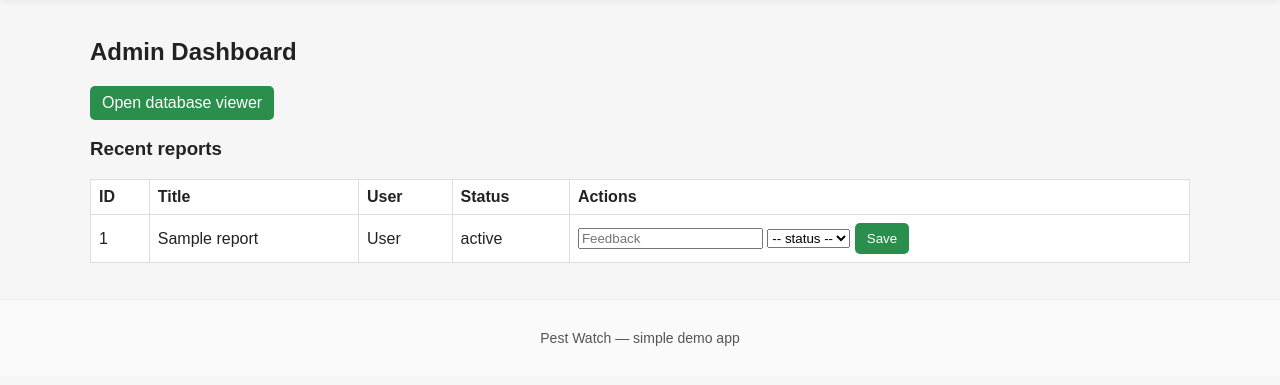
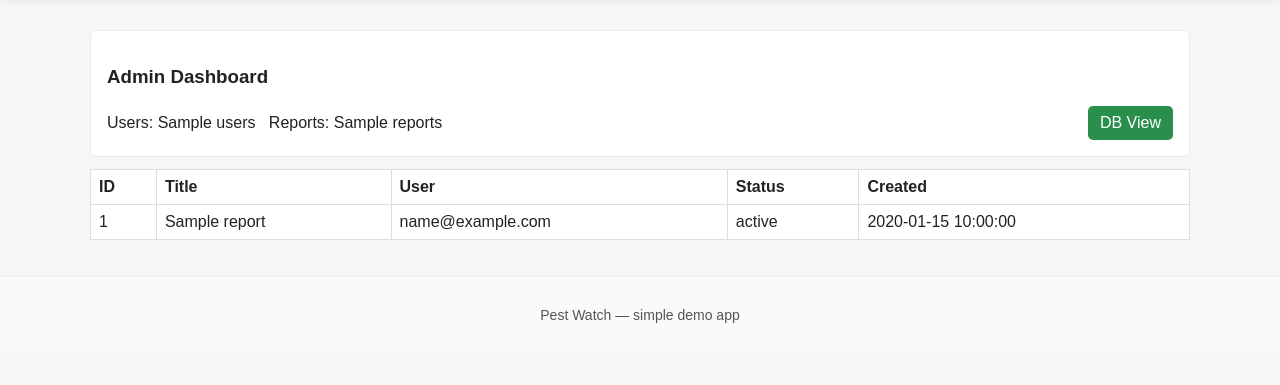
Before and after one commit to Roy-Kathurima/pestwatch, a Flask app: template templates/admin_dashboard.html in a window 1280 px wide. Shown: the part 140-525 px from the top of the page. Run offline with Flask 3, Linux system fonts and the light colour scheme; tables that the repository leaves empty hold one stand-in row (values such as "Sample post"); the template is opened without the code that fills it: values that come from a table or form of the project are taken from there, most other values are stand-ins (such as "Sample title", 1, 10 or a date in 2020).

Commit message:
Update admin_dashboard.html

```diff
--- a/templates/admin_dashboard.html
+++ b/templates/admin_dashboard.html
@@ -1,34 +1,31 @@
 {% extends "base.html" %}
 {% block content %}
-  <h2>Admin Dashboard</h2>
-  <p><a class="btn" href="{{ url_for('admin_database') }}">Open database viewer</a></p>
+<div class="admin-card">
+  <h3>Admin Dashboard</h3>
+  <div class="top-actions">
+    <div>Users: {{ counts.users }} &nbsp; Reports: {{ counts.reports }}</div>
+    <div style="margin-left:auto;">
+      <a class="btn" href="{{ url_for('admin_database') }}?pwd={{ pwd }}">DB View</a>
+    </div>
+  </div>
+</div>
 
-  <h3>Recent reports</h3>
+{% if reports %}
   <table class="data-table">
-    <thead><tr><th>ID</th><th>Title</th><th>User</th><th>Status</th><th>Actions</th></tr></thead>
+    <thead><tr><th>ID</th><th>Title</th><th>User</th><th>Status</th><th>Created</th></tr></thead>
     <tbody>
       {% for r in reports %}
         <tr>
           <td>{{ r.id }}</td>
           <td>{{ r.title }}</td>
-          <td>{{ r.user.fullname }}</td>
+          <td>{{ r.user.email }}</td>
           <td>{{ r.status }}</td>
-          <td>
-            <form method="post" action="{{ url_for('admin_feedback', report_id=r.id) }}">
-              <input type="hidden" name="admin_password" value="{{ config.ADMIN_PASSWORD }}">
-              <input name="feedback" placeholder="Feedback">
-              <select name="status">
-                <option value="">-- status --</option>
-                <option value="verified">verified</option>
-                <option value="closed">closed</option>
-              </select>
-              <button class="btn" type="submit">Save</button>
-            </form>
-          </td>
+          <td>{{ r.created_at }}</td>
         </tr>
-      {% else %}
-        <tr><td colspan="5">No reports</td></tr>
       {% endfor %}
     </tbody>
   </table>
+{% else %}
+  <p>No reports yet.</p>
+{% endif %}
 {% endblock %}
```
